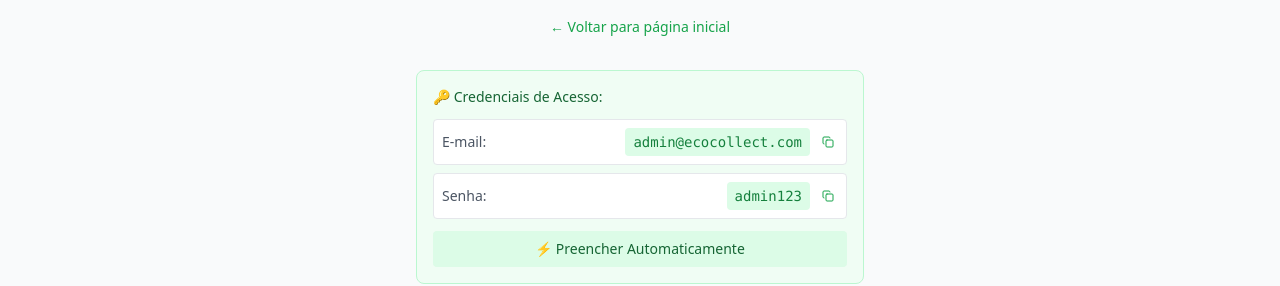
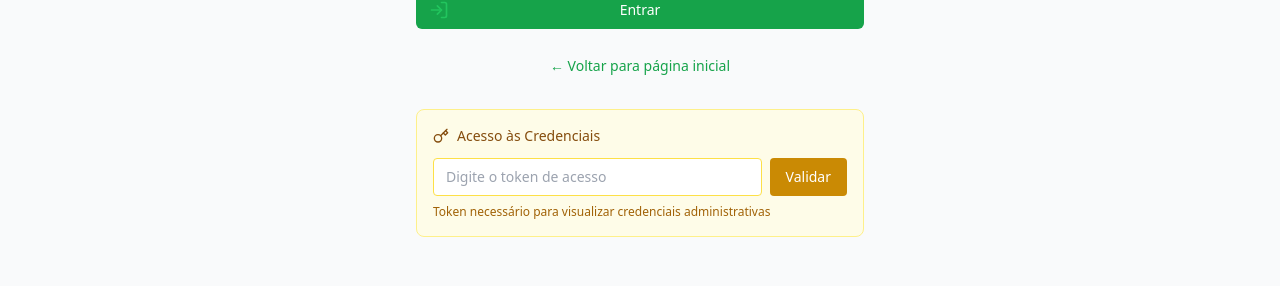
Before and after one commit to Matheus26k/EcoCollect, a React (Create React App) app in the folder frontend/: page /login in a window 1280 px wide. Shown: the part 565-851 px from the top of the page. Built offline with nearby package versions, Linux system fonts and the light colour scheme; no server answers.

Commit message:
Adiciona proteção por token para credenciais administrativas

```diff
--- a/frontend/src/pages/Login.tsx
+++ b/frontend/src/pages/Login.tsx
@@ -1,8 +1,8 @@
-import React from 'react';
+import React, { useState } from 'react';
 import { useForm } from 'react-hook-form';
 import { Navigate, Link } from 'react-router-dom';
 import { toast } from 'react-toastify';
-import { LogIn, Copy } from 'lucide-react';
+import { LogIn, Copy, Key } from 'lucide-react';
 import Logo from '../components/Logo';
 import { useAuth } from '../hooks/useAuth';
 
@@ -11,9 +11,13 @@ interface LoginForm {
   password: string;
 }
 
+const ADMIN_TOKEN = 'ECO2024ADMIN';
+
 export default function Login() {
   const { login, isAuthenticated } = useAuth();
   const { register, handleSubmit, formState: { errors, isSubmitting }, setValue } = useForm<LoginForm>();
+  const [showCredentials, setShowCredentials] = useState(false);
+  const [tokenInput, setTokenInput] = useState('');
 
   const copyToClipboard = (text: string, type: string) => {
     navigator.clipboard.writeText(text);
@@ -24,6 +28,16 @@ export default function Login() {
     setValue('email', 'admin@ecocollect.com');
     setValue('password', 'admin123');
     toast.info('Credenciais preenchidas!');
+  };
+
+  const validateToken = () => {
+    if (tokenInput === ADMIN_TOKEN) {
+      setShowCredentials(true);
+      toast.success('Token válido! Credenciais liberadas.');
+    } else {
+      toast.error('Token inválido!');
+      setTokenInput('');
+    }
   };
 
   if (isAuthenticated) {
@@ -125,6 +139,33 @@ export default function Login() {
           </div>
         </form>
 
+        {!showCredentials ? (
+          <div className="mt-6 p-4 bg-yellow-50 border border-yellow-200 rounded-lg">
+            <h3 className="text-sm font-medium text-yellow-800 mb-3 flex items-center">
+              <Key className="h-4 w-4 mr-2" />
+              Acesso às Credenciais
+            </h3>
+            <div className="flex space-x-2">
+              <input
+                type="password"
+                value={tokenInput}
+                onChange={(e) => setTokenInput(e.target.value)}
+                placeholder="Digite o token de acesso"
+                className="flex-1 px-3 py-2 border border-yellow-300 rounded text-sm focus:outline-none focus:ring-2 focus:ring-yellow-500"
+              />
+              <button
+                type="button"
+                onClick={validateToken}
+                className="px-4 py-2 bg-yellow-600 hover:bg-yellow-700 text-white text-sm font-medium rounded transition-colors"
+              >
+                Validar
+              </button>
+            </div>
+            <p className="text-xs text-yellow-700 mt-2">
+              Token necessário para visualizar credenciais administrativas
+            </p>
+          </div>
+        ) : (
           <div className="mt-6 p-4 bg-green-50 border border-green-200 rounded-lg">
             <h3 className="text-sm font-medium text-green-800 mb-3">🔑 Credenciais de Acesso:</h3>
             <div className="space-y-2">
@@ -163,6 +204,7 @@ export default function Login() {
               ⚡ Preencher Automaticamente
             </button>
           </div>
+        )}
       </div>
     </div>
   );
```
Also changed, not shown: 3 other files (tests, documents, lock files or other folders). Lines whose indentation alone changed are shown as unchanged.
